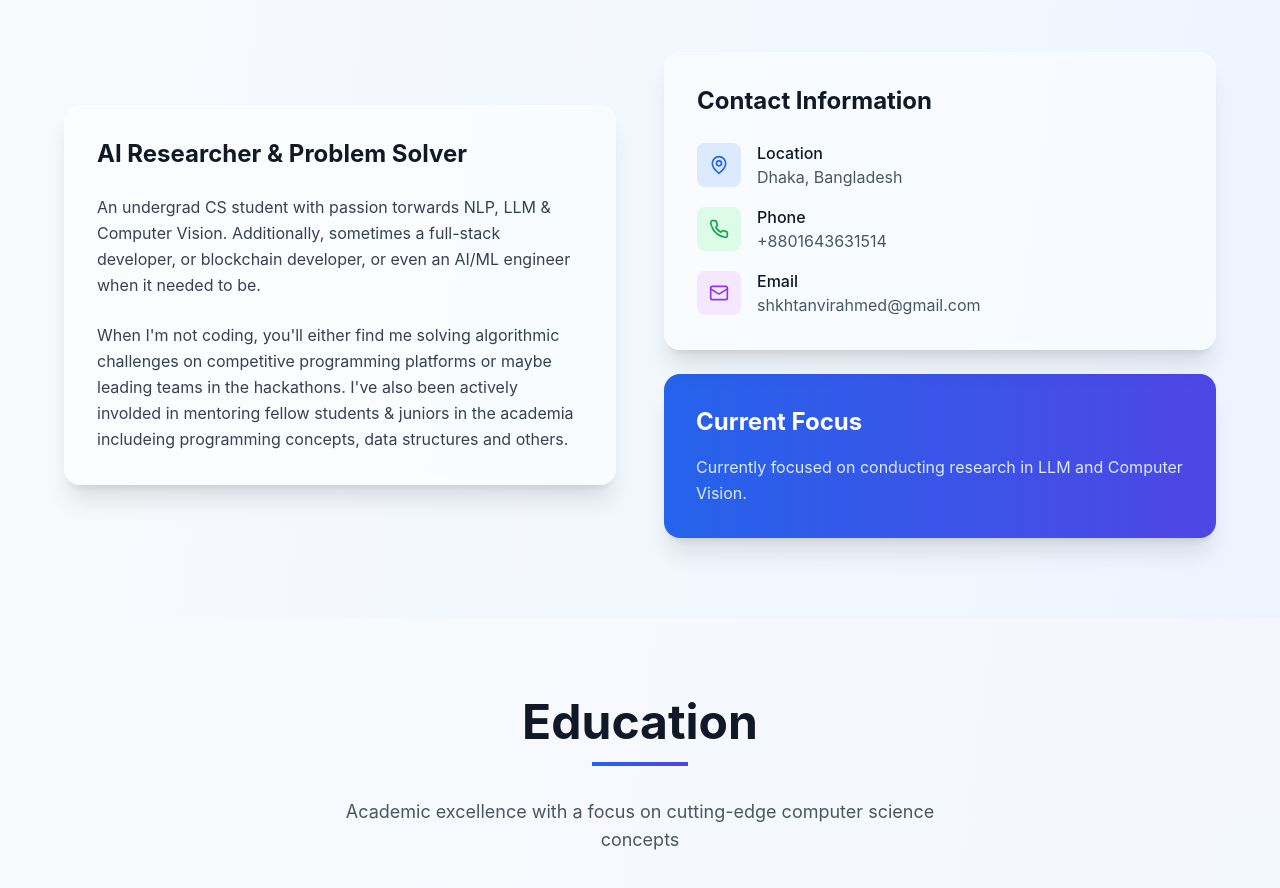
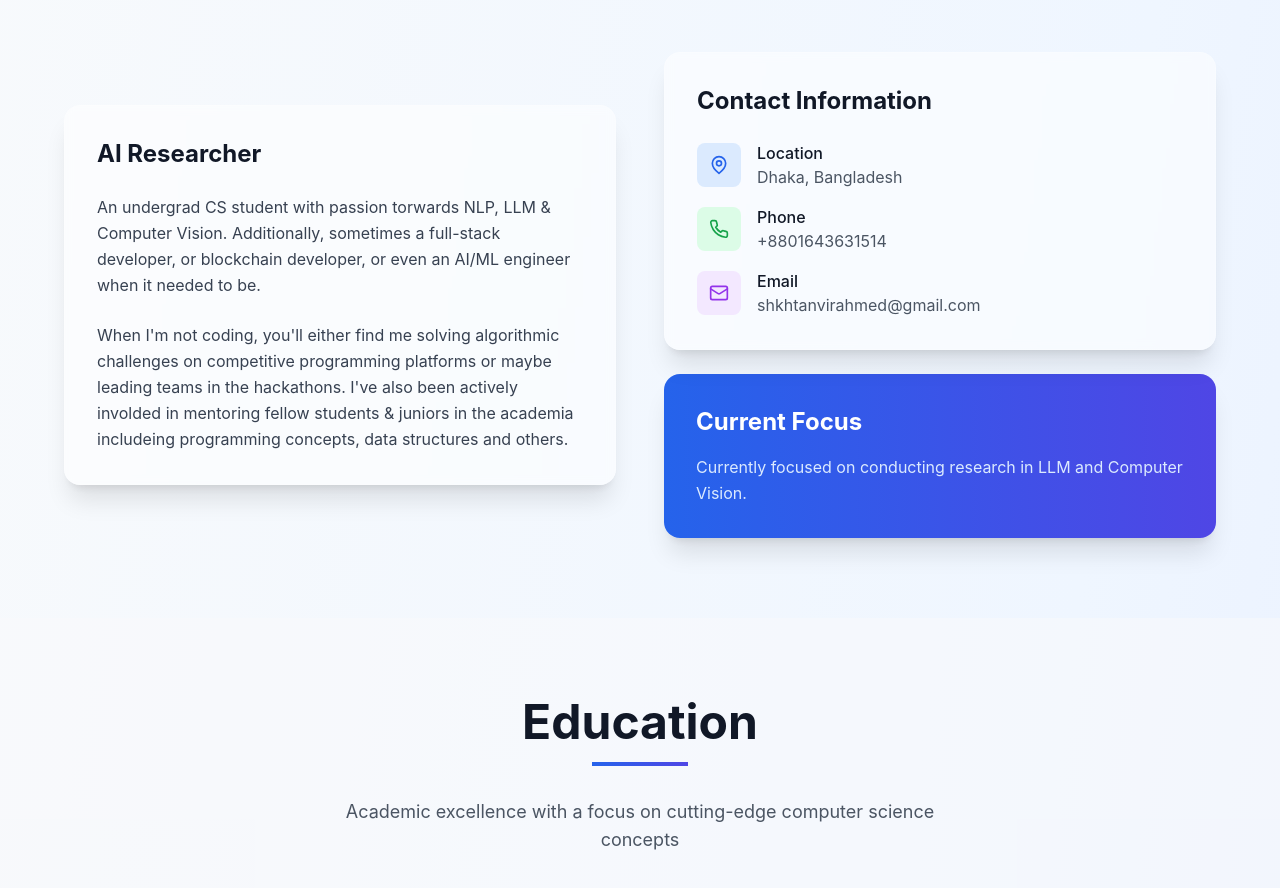
Before and after one commit to AhVir/AhVir.github.io_, a React (Vite) app: page / in a window 1280 px wide. Shown: the part 960-1848 px from the top of the page. Built offline with nearby package versions, Linux system fonts and the light colour scheme.

Commit message:
Modified: index.html, About.tsx

```diff
--- a/index.html
+++ b/index.html
@@ -4,7 +4,7 @@
     <meta charset="UTF-8" />
     <link rel="icon" type="image/svg+xml" href="./circle.png" />
     <meta name="viewport" content="width=device-width, initial-scale=1.0" />
-    <title>Tanvir Ahmed</title>
+    <title>Shkh Tanvir Ahmed</title>
     <meta name="description" content="Computer Science student and developer specializing in AI/ML, blockchain, and full-stack development" />
   </head>
   <body>
--- a/src/components/About.tsx
+++ b/src/components/About.tsx
@@ -16,7 +16,7 @@ const About = () => {
           <div className="space-y-6">
             <div className="bg-white/50 dark:bg-slate-800/50 backdrop-blur-sm rounded-2xl p-8 shadow-xl border border-white/20 dark:border-slate-700/20">
               <h3 className="text-2xl font-bold text-gray-900 dark:text-white mb-6">
-                AI Researcher & Problem Solver
+                AI Researcher
               </h3>
               <p className="text-gray-700 dark:text-gray-300 leading-relaxed mb-6">
                 An undergrad CS student with passion torwards NLP, LLM & Computer Vision.
```
